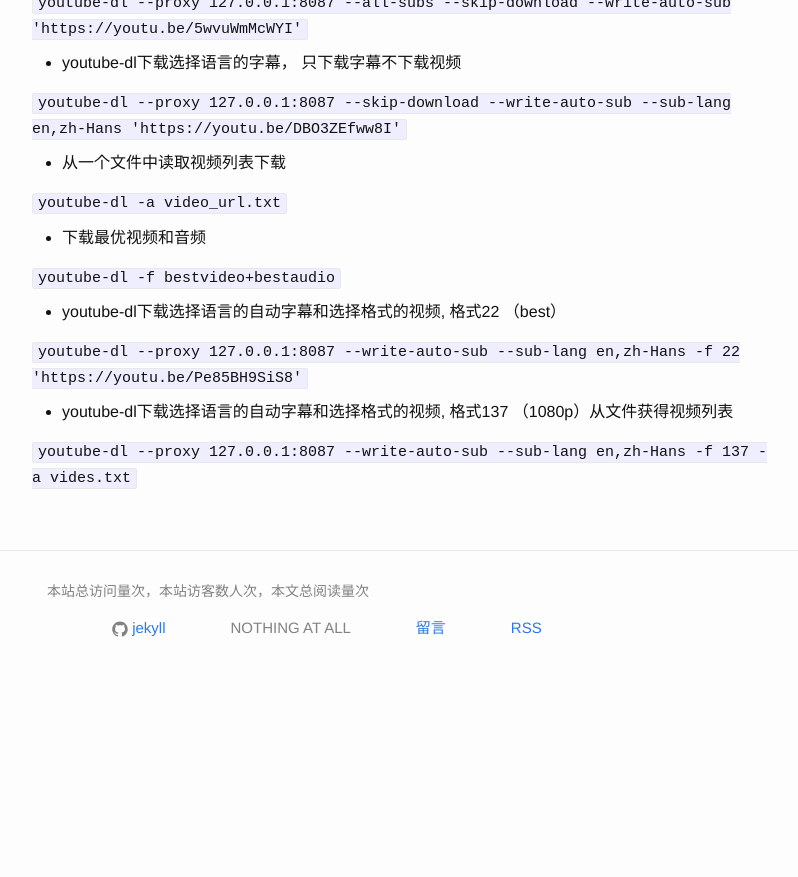
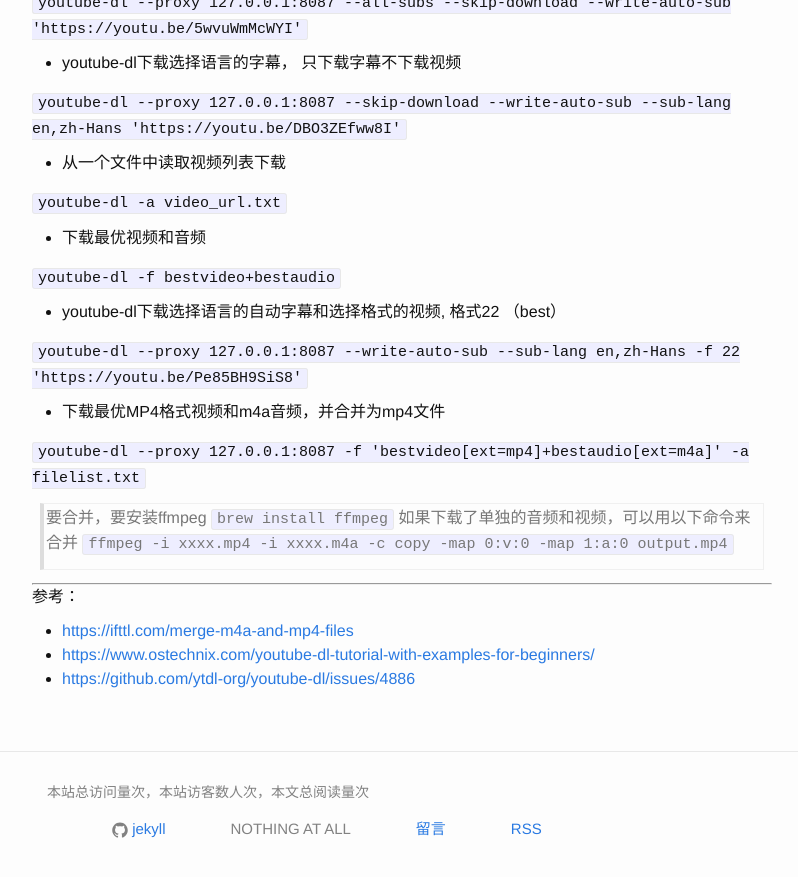
Before and after one commit to snowyxx/snowyxx.github.io, a Jekyll site: the page built from _posts/2020-02-27-youtube-dl-commands.markdown, in a window 1280 px wide and 900 px high, scrolled down 889 px. Shown: the top 877 px of the window, without its empty margins (238-1036 px from the left). Built offline with Jekyll 4.4.1, drawn with Linux system fonts in a browser that asks for light colours; comment, search, counter and statistics services are not loaded; before the commit the page ends 1589 px from its top, so only the background shows below that.

Commit message:
blog update

```diff
--- a/_posts/2020-02-27-youtube-dl-commands.markdown
+++ b/_posts/2020-02-27-youtube-dl-commands.markdown
@@ -59,6 +59,17 @@
 
 `youtube-dl --proxy 127.0.0.1:8087 --write-auto-sub --sub-lang en,zh-Hans -f 22 'https://youtu.be/Pe85BH9SiS8'`
 
-- youtube-dl下载选择语言的自动字幕和选择格式的视频, 格式137 （1080p）从文件获得视频列表
+- 下载最优MP4格式视频和m4a音频，并合并为mp4文件
 
-`youtube-dl --proxy 127.0.0.1:8087 --write-auto-sub --sub-lang en,zh-Hans -f 137 -a vides.txt`
+`youtube-dl --proxy 127.0.0.1:8087 -f 'bestvideo[ext=mp4]+bestaudio[ext=m4a]' -a filelist.txt`
+
+> 要合并，要安装ffmpeg  `brew install ffmpeg`
+> 如果下载了单独的音频和视频，可以用以下命令来合并 `ffmpeg -i xxxx.mp4 -i xxxx.m4a -c copy -map 0:v:0 -map 1:a:0 output.mp4`
+
+---
+
+参考：
+
+- <https://ifttl.com/merge-m4a-and-mp4-files>
+- <https://www.ostechnix.com/youtube-dl-tutorial-with-examples-for-beginners/>
+- <https://github.com/ytdl-org/youtube-dl/issues/4886>
```
